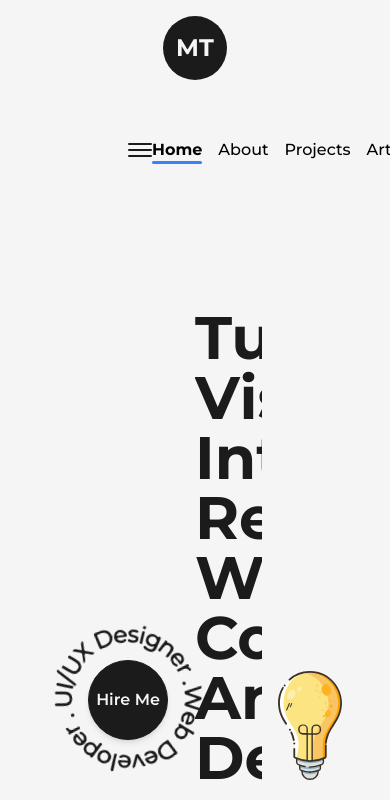
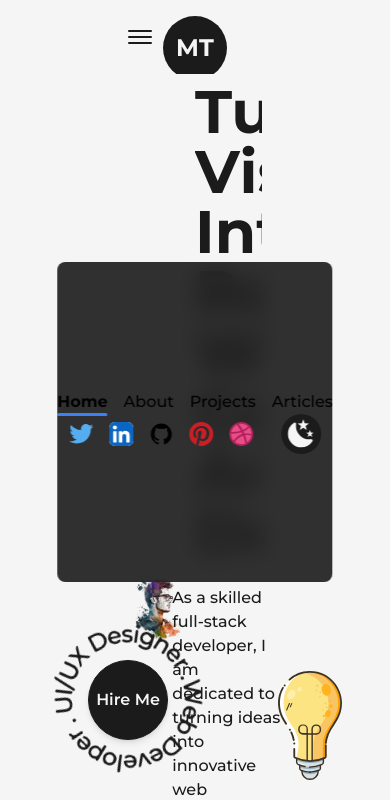
Before and after one commit to MilkiasTonji/mock-portfolio, a Next.js app: page / in a window 390 px wide. Shown: the top 800 px of the page. Built offline with nearby package versions, Linux system fonts and the light colour scheme.

Commit message:
make navbar responsive

```diff
--- a/src/components/Navbar.js
+++ b/src/components/Navbar.js
@@ -32,24 +32,22 @@
     }
 
     return (
-        <header className='w-full px-32 py-8 font-medium flex items-center justify-between dark:text-light'>
-            <button className='flex flex-col justify-center items-center'
+        <header className='w-full px-32 py-8 font-medium flex items-center justify-between dark:text-light relative'>
+            <button className='flex-col justify-center items-center hidden lg:flex'
                 onClick={handleClick}
             >
-                <span className={`bg-dark dark:bg-light block h-0.5 w-6 rounded-sm ${isOpen ? 'rotate-45 translate-y-1': '-translate-y-0.5'}`}></span>
-                <span className={`bg-dark dark:bg-light block h-0.5 w-6 rounded-sm my-0.5 ${isOpen ? 'opacity-0': 'opacity-100'}`}></span>
-                <span className={`bg-dark dark:bg-light block h-0.5 w-6 rounded-sm ${isOpen ? '-rotate-45 -translate-y-1': 'translate-y-0.5'}`}></span>
+                <span className={`bg-dark dark:bg-light block transition-all duration-300 ease-out h-0.5 w-6 rounded-sm ${isOpen ? 'rotate-45 translate-y-1' : '-translate-y-0.5'}`}></span>
+                <span className={`bg-dark dark:bg-light block transition-all duration-300 ease-out h-0.5 w-6 rounded-sm my-0.5 ${isOpen ? 'opacity-0' : 'opacity-100'}`}></span>
+                <span className={`bg-dark dark:bg-light block transition-all duration-300 ease-out h-0.5 w-6 rounded-sm ${isOpen ? '-rotate-45 -translate-y-1' : 'translate-y-0.5'}`}></span>
             </button>
+            <div className='w-full flex justify-between items-center lg:hidden'>
                 <nav className='flex gap-4'>
                     <CustomLink href="/" title={"Home"} className='' />
                     <CustomLink href="/about" title={"About"} className='' />
                     <CustomLink href="/projects" title={"Projects"} className='' />
                     <CustomLink href="/articles" title={"Articles"} className='' />
                 </nav>
-            {/* bring logo component here */}
-            <div className='absolute left-[50%] top-2 translate-x-[-50%]'>
-                <Logo />
-            </div>
+
                 <nav className='flex items-center justify-center flex-wrap gap-4'>
                     <motion.a href="https://www.twitter.com/MilkiasTonji" target={'_blank'}
                         whileHover={{ y: -2 }}
@@ -79,14 +77,71 @@
 
                     <buttton
                         className={`cursor-pointer w-10 h-10 flex items-center justify-center ml-3 rounded-full p-1
-                ${mode==="light" ? "bg-dark text-light" : "bg-light text-dark"}`}
-                onClick={()=> setMode(mode === "light" ? "dark": "light")}
+                ${mode === "light" ? "bg-dark text-light" : "bg-light text-dark"}`}
+                        onClick={() => setMode(mode === "light" ? "dark" : "light")}
                     >
                         {
                             mode === "dark" ? <SunIcon className={"fill-dark"} /> : <MoonIcon className={"fill-light"} />
                         }
                     </buttton>
                 </nav>
+            </div>
+
+            {/* mobile menu here..... */}
+
+            <div className='min-w-[70vw] flex flex-col justify-between items-center z-30
+            fixed top-1/2 left-1/2 -translate-x-1/2 -translate-y-1/2 bg-dark/90 dark:bg-light/75 rounded-lg backdrop-blur-md py-32'>
+                <nav className='flex gap-4'>
+                    <CustomLink href="/" title={"Home"} className='' />
+                    <CustomLink href="/about" title={"About"} className='' />
+                    <CustomLink href="/projects" title={"Projects"} className='' />
+                    <CustomLink href="/articles" title={"Articles"} className='' />
+                </nav>
+
+                <nav className='flex items-center justify-center flex-wrap gap-4'>
+                    <motion.a href="https://www.twitter.com/MilkiasTonji" target={'_blank'}
+                        whileHover={{ y: -2 }}
+                        whileTap={{ scale: 0.9 }}
+                        className='w-6'
+                    ><TwitterIcon /></motion.a>
+                    <motion.a href="https://www.linkedin.com/MilkiasTonji" target={'_blank'}
+                        whileHover={{ y: -2 }}
+                        whileTap={{ scale: 0.9 }}
+                        className='w-6'
+                    ><LinkedInIcon /></motion.a>
+                    <motion.a href="https://www.linkedin.com/MilkiasTonji" target={'_blank'}
+                        whileHover={{ y: -2 }}
+                        whileTap={{ scale: 0.9 }}
+                        className='w-6'
+                    ><GithubIcon /></motion.a>
+                    <motion.a href="https://www.linkedin.com/MilkiasTonji" target={'_blank'}
+                        whileHover={{ y: -2 }}
+                        whileTap={{ scale: 0.9 }}
+                        className='w-6'
+                    ><PinterestIcon /></motion.a>
+                    <motion.a href="https://www.linkedin.com/MilkiasTonji" target={'_blank'}
+                        whileHover={{ y: -2 }}
+                        whileTap={{ scale: 0.9 }}
+                        className='w-6'
+                    ><DribbbleIcon /></motion.a>
+
+                    <buttton
+                        className={`cursor-pointer w-10 h-10 flex items-center justify-center ml-3 rounded-full p-1
+                ${mode === "light" ? "bg-dark text-light" : "bg-light text-dark"}`}
+                        onClick={() => setMode(mode === "light" ? "dark" : "light")}
+                    >
+                        {
+                            mode === "dark" ? <SunIcon className={"fill-dark"} /> : <MoonIcon className={"fill-light"} />
+                        }
+                    </buttton>
+                </nav>
+            </div>
+
+            {/* bring logo component here */}
+            <div className='absolute left-[50%] top-2 translate-x-[-50%]'>
+                <Logo />
+            </div>
+
         </header>
     )
 }
```
Lines whose indentation alone changed are shown as unchanged.
